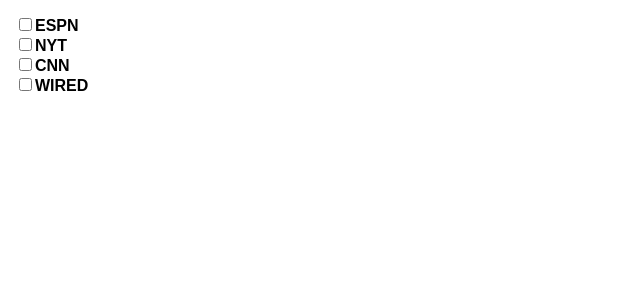
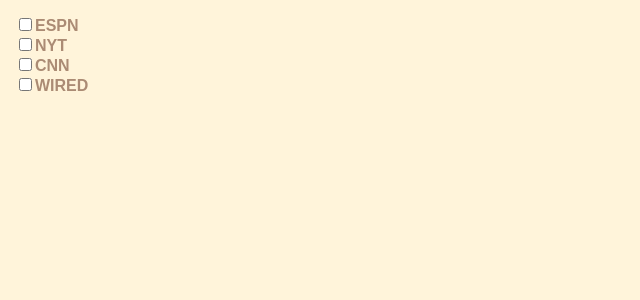
Before and after one commit to samshiffman321/344NewsProject, a PHP site: page / in a window 1280 px wide. Shown: the top 300 px of the page, without its empty margins (0-640 px from the left). Run offline with PHP 8.4, Linux system fonts and the light colour scheme.

Commit message:
updated php script and css

```diff
--- a/getRSS.php
+++ b/getRSS.php
@@ -27,8 +27,9 @@
     foreach ($entries as $entry):
       echo '<li>';
         echo '<ul>';
+          echo '<li>' . $entry->title . '</li>';
           echo '<li>' . $entry->pubDate . '</li>';
-          echo '<li><a href="' . $entry->link . '">' . $entry->title . '</a></li>';
+          echo '<li><a href="' . $entry->link . '">' . $entry->link . '</a></li>';
           echo '<li>' . $entry->description . '</li>';
         echo '</ul>';
       echo '</li>';
--- a/shiffman_framework.css
+++ b/shiffman_framework.css
@@ -96,6 +96,8 @@ html,body {
     font-weight: bold;
     margin:0px;
     padding:0px;
+    background-color: #fff4da;
+  	color: #ab8b74;
 }
 .header {
     background-color: #765848;
```
